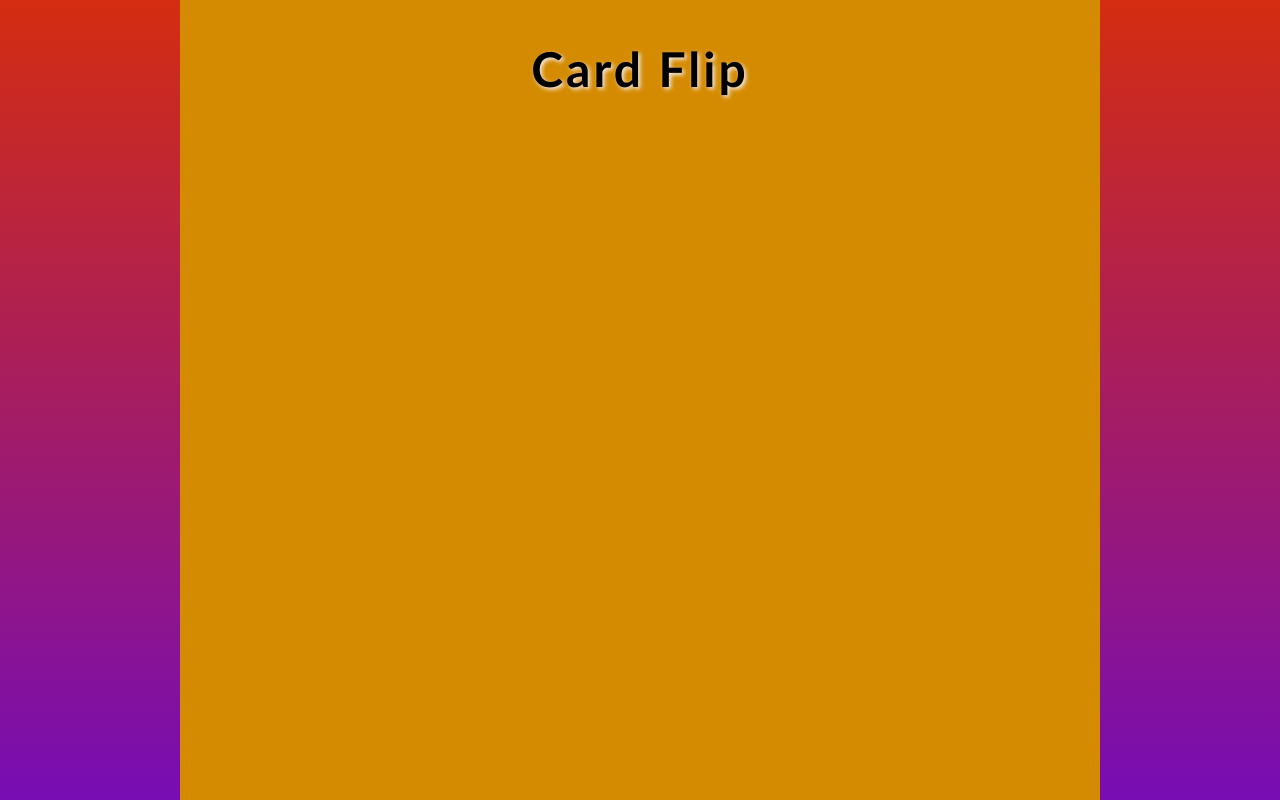
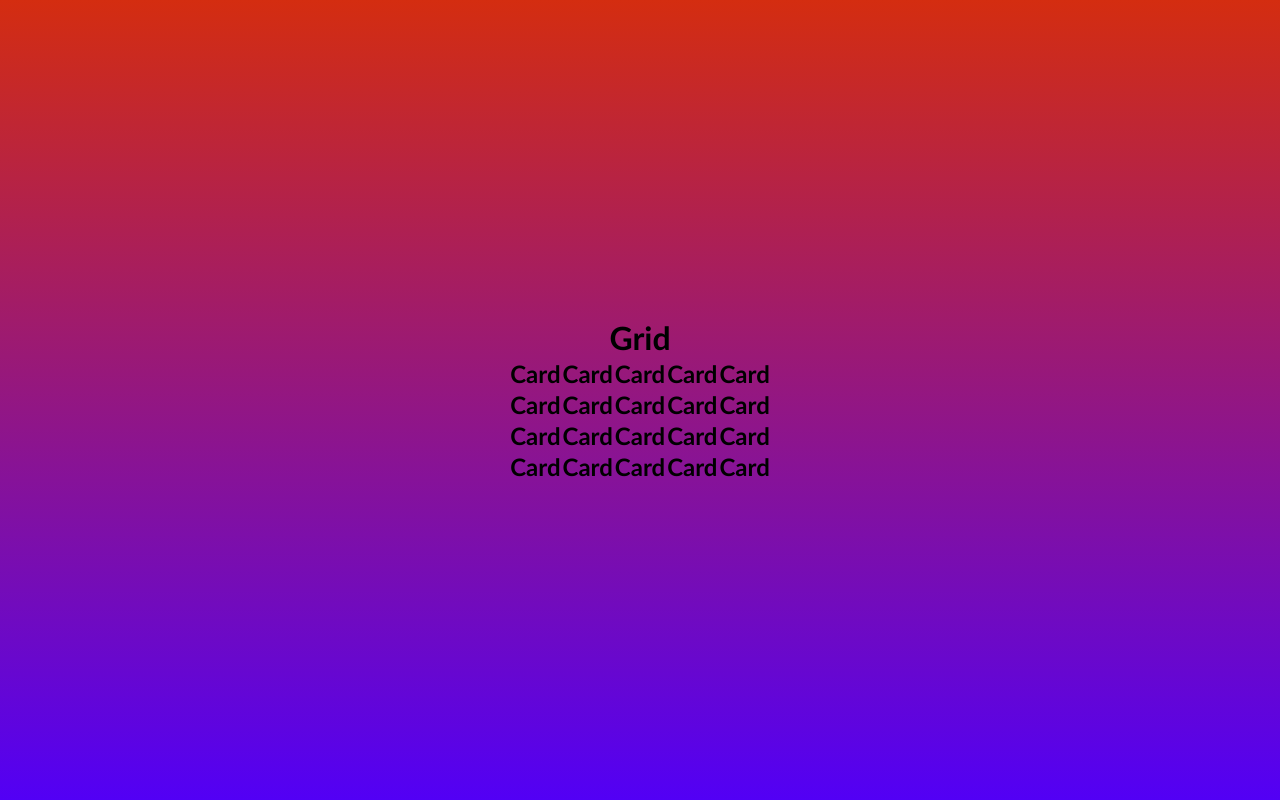
Before and after one commit to Clkwong3/memory-card-game, a React (Vite) app: page / in a window 1280 px wide. Shown: the top 800 px of the page. Built offline with nearby package versions, Linux system fonts and the light colour scheme.

Commit message:
Rendering Card and Grid

```diff
--- a/index.html
+++ b/index.html
@@ -6,13 +6,7 @@
     <title>Memory Games | JS</title>
   </head>
   <body>
-    <div class="container">
-      <h1>Card Flip</h1>
-      <div class="card-game"></div>
-      <span id="timer">Time: 0 seconds</span>
-      <!-- Timer element -->
-      <button class="reset">Reset Game</button>
-    </div>
+    <div id="root"></div>
     <script type="module" src="/src/main.jsx"></script>
   </body>
 </html>
--- a/src/App.jsx
+++ b/src/App.jsx
@@ -1,35 +1,13 @@
-import { useState } from 'react'
-import reactLogo from './assets/react.svg'
-import viteLogo from '/vite.svg'
-import './App.css'
+import { useState } from "react";
+import Grid from "./components/Grid";
+import "./App.css";
 
 function App() {
-  const [count, setCount] = useState(0)
-
   return (
     <>
-      <div>
-        <a href="https://vitejs.dev" target="_blank">
-          <img src={viteLogo} className="logo" alt="Vite logo" />
-        </a>
-        <a href="https://react.dev" target="_blank">
-          <img src={reactLogo} className="logo react" alt="React logo" />
-        </a>
-      </div>
-      <h1>Vite + React</h1>
-      <div className="card">
-        <button onClick={() => setCount((count) => count + 1)}>
-          count is {count}
-        </button>
-        <p>
-          Edit <code>src/App.jsx</code> and save to test HMR
-        </p>
-      </div>
-      <p className="read-the-docs">
-        Click on the Vite and React logos to learn more
-      </p>
+      <Grid />
     </>
-  )
+  );
 }
 
-export default App
+export default App;
--- /dev/null
+++ b/src/components/Card.jsx
@@ -0,0 +1,7 @@
+export default function Card() {
+  return (
+    <div>
+      <h2>Card</h2>
+    </div>
+  );
+}
--- /dev/null
+++ b/src/components/Grid.jsx
@@ -0,0 +1,79 @@
+import Card from "./Card.jsx";
+
+export default function Grid() {
+  return (
+    <div className="grid">
+      <h1>Grid</h1>
+      <table>
+        <tr>
+          <td>
+            <Card />
+          </td>
+          <td>
+            <Card />
+          </td>
+          <td>
+            <Card />
+          </td>
+          <td>
+            <Card />
+          </td>
+          <td>
+            <Card />
+          </td>
+        </tr>
+        <tr>
+          <td>
+            <Card />
+          </td>
+          <td>
+            <Card />
+          </td>
+          <td>
+            <Card />
+          </td>
+          <td>
+            <Card />
+          </td>
+          <td>
+            <Card />
+          </td>
+        </tr>
+        <tr>
+          <td>
+            <Card />
+          </td>
+          <td>
+            <Card />
+          </td>
+          <td>
+            <Card />
+          </td>
+          <td>
+            <Card />
+          </td>
+          <td>
+            <Card />
+          </td>
+        </tr>
+        <tr>
+          <td>
+            <Card />
+          </td>
+          <td>
+            <Card />
+          </td>
+          <td>
+            <Card />
+          </td>
+          <td>
+            <Card />
+          </td>
+          <td>
+            <Card />
+          </td>
+        </tr>
+      </table>
+    </div>
+  );
+}
```
